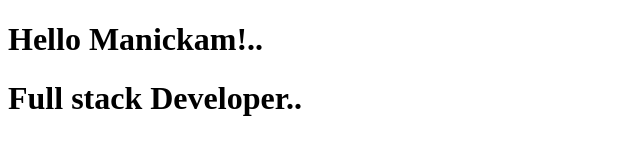
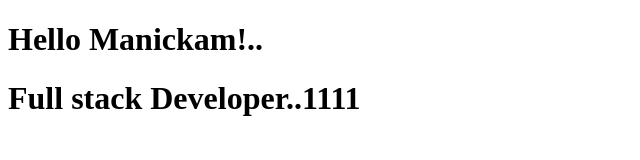
Before and after one commit to manickamsivakumar/git, a plain HTML site: page index.html in a window 1280 px wide. Shown: the whole page, without its empty margins (0-640 px from the left). Drawn offline with Linux system fonts and the light colour scheme.

Commit message:
check branch

```diff
--- a/index.html
+++ b/index.html
@@ -8,6 +8,6 @@
 </head>
 <body>
     <h1>Hello Manickam!..</h1>
-    <h1>Full stack Developer..</h1>
+    <h1>Full stack Developer..1111</h1>
 </body>
 </html>
```
